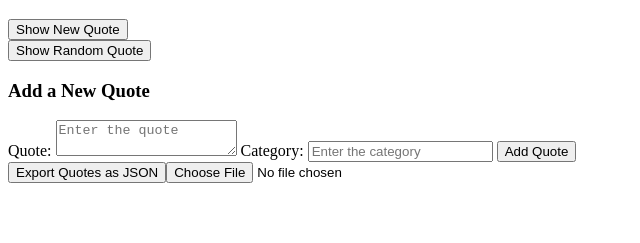
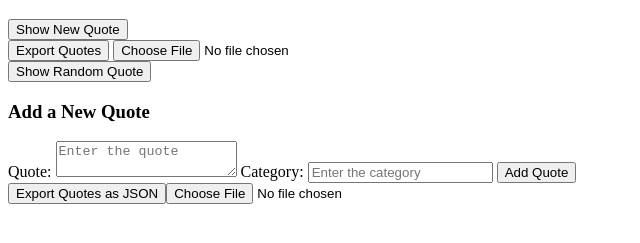
Before and after one commit to chiefpac/alx_fe_javascript, a plain HTML site: page dom-manipulation/index.html in a window 1280 px wide. Shown: the part 61-304 px from the top of the page, without its empty margins (0-640 px from the left). Drawn offline with Linux system fonts and the light colour scheme.

Commit message:
Fixed export button text for test

```diff
--- a/dom-manipulation/index.html
+++ b/dom-manipulation/index.html
@@ -7,8 +7,23 @@
   </head>
   <body>
     <h1>Dynamic Quote Generator</h1>
+
     <div id="quoteDisplay"></div>
     <button id="newQuote">Show New Quote</button>
-    <script src="./script.js"></script>
+
+    <div id="formContainer"></div>
+
+    <!-- Export Button -->
+    <button id="exportButton">Export Quotes</button>
+
+    <!-- Import File Input -->
+    <input
+      type="file"
+      id="importFile"
+      accept=".json"
+      onchange="importFromJsonFile(event)"
+    />
+
+    <script src="script.js"></script>
   </body>
 </html>
--- a/dom-manipulation/script.js
+++ b/dom-manipulation/script.js
@@ -1,35 +1,29 @@
 document.addEventListener("DOMContentLoaded", function () {
-  // Load quotes from local storage
   loadQuotes();
 
-  // Create quote display container
+  // Quote Display Section
   const quoteDisplay = document.createElement("div");
   quoteDisplay.id = "quoteDisplay";
   document.body.appendChild(quoteDisplay);
 
-  // Create "Show Random Quote" button
+  // Show Random Quote Button
   const newQuoteButton = document.createElement("button");
   newQuoteButton.id = "newQuote";
   newQuoteButton.textContent = "Show Random Quote";
   newQuoteButton.addEventListener("click", showRandomQuote);
   document.body.appendChild(newQuoteButton);
 
-  // Create a container for the "Add Quote" form
-  const formContainer = document.createElement("div");
-  formContainer.id = "formContainer";
-  document.body.appendChild(formContainer);
+  // Create Add Quote Form
+  createAddQuoteForm();
 
-  // Create JSON Import/Export Buttons
+  // Create Import & Export Controls
   createJsonControls();
 
-  // Call function to create the "Add Quote" form
-  createAddQuoteForm();
-
-  // Show the last displayed quote from session storage
+  // Show last viewed quote from session storage
   showLastViewedQuote();
 });
 
-// Array to store quotes (defaults if no local storage)
+// Array of Quotes (Load from Local Storage)
 let quotes = JSON.parse(localStorage.getItem("quotes")) || [
   {
     text: "The only limit to our realization of tomorrow is our doubts of today.",
@@ -45,7 +39,7 @@ let quotes = JSON.parse(localStorage.getItem("quotes")) || [
   },
 ];
 
-// Function to display a random quote
+// Function to Show a Random Quote
 function showRandomQuote() {
   const randomIndex = Math.floor(Math.random() * quotes.length);
   const randomQuote = quotes[randomIndex];
@@ -56,68 +50,11 @@ function showRandomQuote() {
       <p>"${randomQuote.text}"</p>
       <p><em>- ${randomQuote.category}</em></p>
     `;
-
-    // Store last viewed quote in session storage
     sessionStorage.setItem("lastQuote", JSON.stringify(randomQuote));
   }
 }
 
-// Function to create and display the "Add Quote" form
-function createAddQuoteForm() {
-  const formContainer = document.getElementById("formContainer");
-
-  if (formContainer) {
-    formContainer.innerHTML = `
-      <h3>Add a New Quote</h3>
-      <form id="addQuoteForm">
-        <label for="quoteText">Quote:</label>
-        <textarea id="quoteText" placeholder="Enter the quote" required></textarea>
-        <label for="quoteCategory">Category:</label>
-        <input type="text" id="quoteCategory" placeholder="Enter the category" required>
-        <button type="submit">Add Quote</button>
-      </form>
-    `;
-
-    // Add event listener to handle quote submission
-    document
-      .getElementById("addQuoteForm")
-      .addEventListener("submit", function (event) {
-        event.preventDefault();
-        const quoteText = document.getElementById("quoteText").value;
-        const quoteCategory = document.getElementById("quoteCategory").value;
-
-        if (quoteText && quoteCategory) {
-          // Add new quote to the array
-          quotes.push({ text: quoteText, category: quoteCategory });
-
-          // Save to local storage
-          saveQuotes();
-
-          // Clear the form
-          this.reset();
-
-          alert("Quote added successfully!");
-        } else {
-          alert("Please fill out both fields.");
-        }
-      });
-  }
-}
-
-// Function to save quotes to local storage
-function saveQuotes() {
-  localStorage.setItem("quotes", JSON.stringify(quotes));
-}
-
-// Function to load quotes from local storage
-function loadQuotes() {
-  const storedQuotes = localStorage.getItem("quotes");
-  if (storedQuotes) {
-    quotes = JSON.parse(storedQuotes);
-  }
-}
-
-// Function to show the last viewed quote from session storage
+// Function to Show Last Viewed Quote (From Session Storage)
 function showLastViewedQuote() {
   const lastQuote = JSON.parse(sessionStorage.getItem("lastQuote"));
   if (lastQuote) {
@@ -131,12 +68,62 @@ function showLastViewedQuote() {
   }
 }
 
-// Function to create JSON Import/Export controls
+// Function to Create and Display "Add Quote" Form
+function createAddQuoteForm() {
+  const formContainer = document.createElement("div");
+  formContainer.id = "formContainer";
+  document.body.appendChild(formContainer);
+
+  formContainer.innerHTML = `
+    <h3>Add a New Quote</h3>
+    <form id="addQuoteForm">
+      <label for="quoteText">Quote:</label>
+      <textarea id="quoteText" placeholder="Enter the quote" required></textarea>
+      <label for="quoteCategory">Category:</label>
+      <input type="text" id="quoteCategory" placeholder="Enter the category" required>
+      <button type="submit">Add Quote</button>
+    </form>
+  `;
+
+  document
+    .getElementById("addQuoteForm")
+    .addEventListener("submit", function (event) {
+      event.preventDefault();
+      const quoteText = document.getElementById("quoteText").value;
+      const quoteCategory = document.getElementById("quoteCategory").value;
+
+      if (quoteText && quoteCategory) {
+        quotes.push({ text: quoteText, category: quoteCategory });
+        saveQuotes();
+        this.reset();
+        alert("Quote added successfully!");
+      } else {
+        alert("Please fill out both fields.");
+      }
+    });
+}
+
+// Function to Save Quotes to Local Storage
+function saveQuotes() {
+  localStorage.setItem("quotes", JSON.stringify(quotes));
+}
+
+// Function to Load Quotes from Local Storage
+function loadQuotes() {
+  const storedQuotes = localStorage.getItem("quotes");
+  if (storedQuotes) {
+    quotes = JSON.parse(storedQuotes);
+  }
+}
+
+// Function to Create Import & Export Controls
 function createJsonControls() {
   const controlsContainer = document.createElement("div");
+  document.body.appendChild(controlsContainer);
 
   // Export Button
   const exportButton = document.createElement("button");
+  exportButton.id = "exportButton"; // Ensure the ID matches the check
   exportButton.textContent = "Export Quotes as JSON";
   exportButton.addEventListener("click", exportToJsonFile);
   controlsContainer.appendChild(exportButton);
@@ -144,15 +131,13 @@ function createJsonControls() {
   // Import File Input
   const importInput = document.createElement("input");
   importInput.type = "file";
-  importInput.id = "importFile";
+  importInput.id = "importFile"; // Ensure the ID matches the check
   importInput.accept = ".json";
   importInput.addEventListener("change", importFromJsonFile);
   controlsContainer.appendChild(importInput);
-
-  document.body.appendChild(controlsContainer);
 }
 
-// Function to export quotes to a JSON file
+// Function to Export Quotes to a JSON File
 function exportToJsonFile() {
   const dataStr = JSON.stringify(quotes, null, 2);
   const blob = new Blob([dataStr], { type: "application/json" });
@@ -166,7 +151,7 @@ function exportToJsonFile() {
   document.body.removeChild(a);
 }
 
-// Function to import quotes from a JSON file
+// Function to Import Quotes from a JSON File
 function importFromJsonFile(event) {
   const file = event.target.files[0];
   if (!file) return;
```
